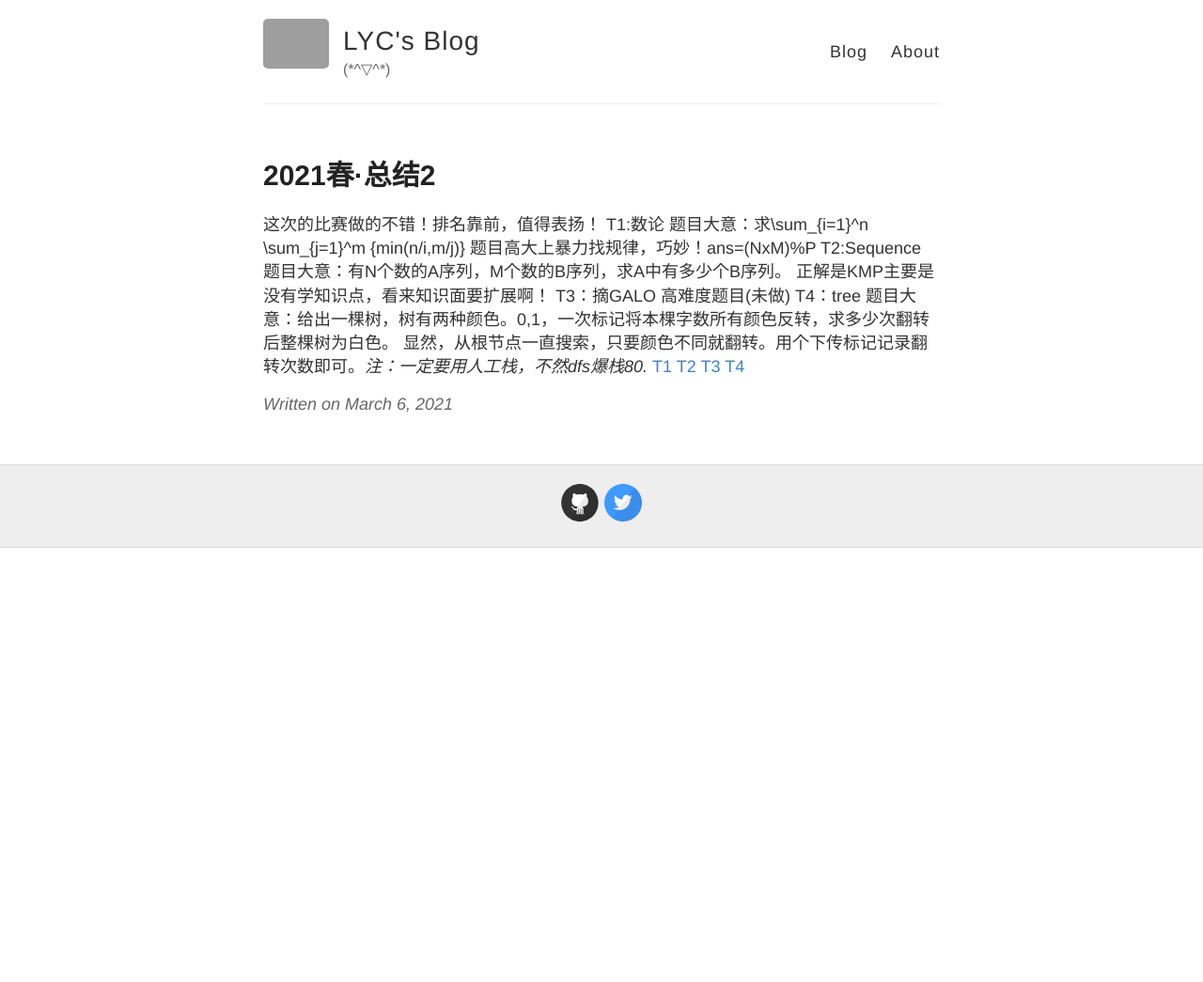
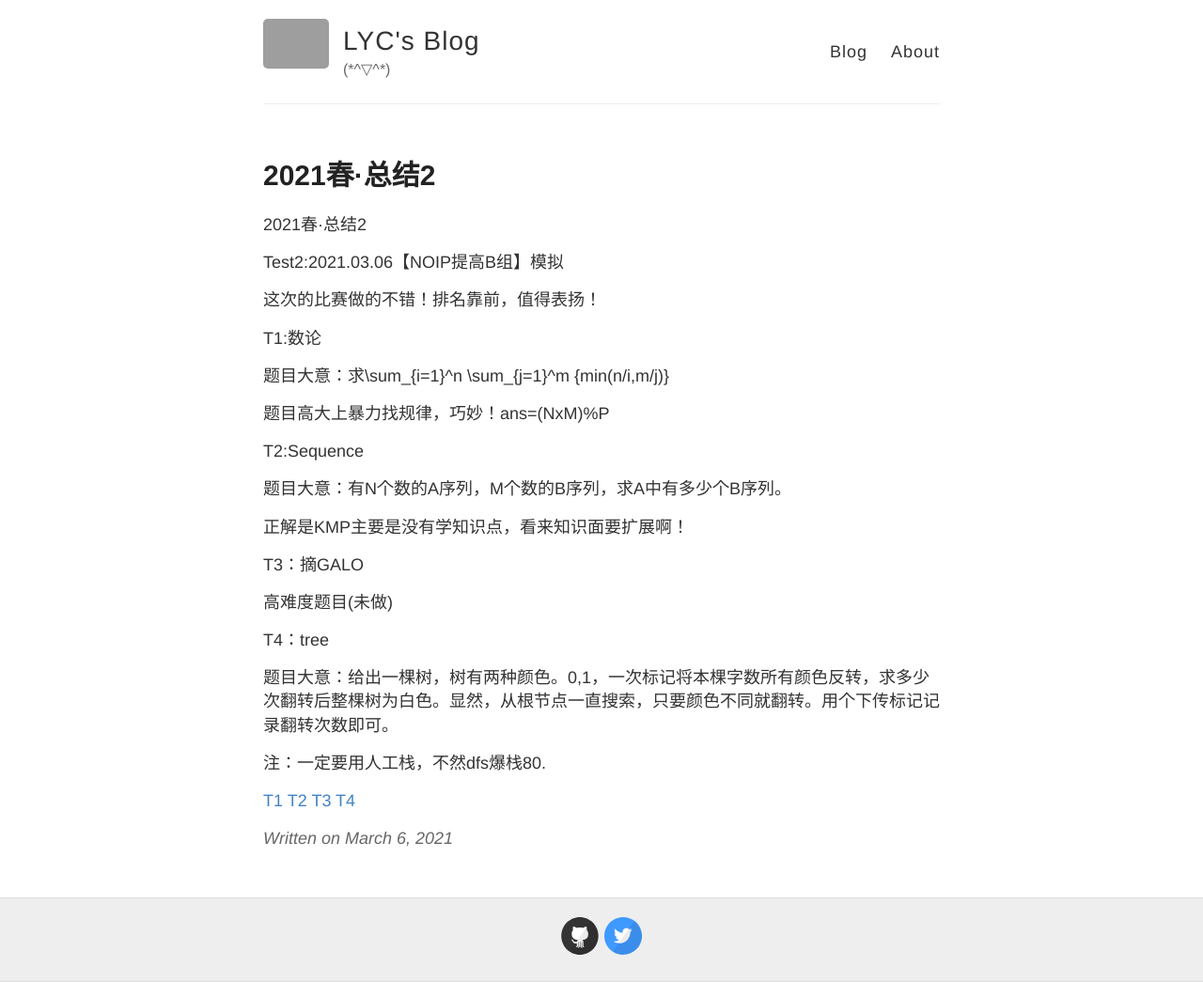
Before and after one commit to IchengU/IchengU.github.io, a Jekyll site: the page built from _posts/2021-3-6-2021春·总结2.md, in a window 1280 px wide. Shown: the whole page at 94% size. Built offline with Jekyll 4.4.1, drawn with Linux system fonts in a browser that asks for light colours; our own code applies the rules of GitHub Pages for plain Markdown files; before the commit the page ends 900 px from its top, so only the background shows below that; grey boxes are pictures that could not be loaded.

Commit message:
Update 2021-3-6-2021春·总结2.md

```diff
--- a/_posts/2021-3-6-2021春·总结2.md
+++ b/_posts/2021-3-6-2021春·总结2.md
@@ -1,15 +1,32 @@
+2021春·总结2
+
+Test2:2021.03.06【NOIP提高B组】模拟
+
 这次的比赛做的不错！排名靠前，值得表扬！
+
 T1:数论
+
 题目大意：求\sum_{i=1}^n \sum_{j=1}^m {min(n/i,m/j)}
+
 题目高大上暴力找规律，巧妙！ans=(NxM)%P
+
 T2:Sequence
+
 题目大意：有N个数的A序列，M个数的B序列，求A中有多少个B序列。
+
 正解是KMP主要是没有学知识点，看来知识面要扩展啊！
+
 T3：摘GALO
+
 高难度题目(未做)
+
 T4：tree
-题目大意：给出一棵树，树有两种颜色。0,1，一次标记将本棵字数所有颜色反转，求多少次翻转后整棵树为白色。
-显然，从根节点一直搜索，只要颜色不同就翻转。用个下传标记记录翻转次数即可。*注：一定要用人工栈，不然dfs爆栈80.*
+
+题目大意：给出一棵树，树有两种颜色。0,1，一次标记将本棵字数所有颜色反转，求多少次翻转后整棵树为白色。显然，从根节点一直搜索，只要颜色不同就翻转。用个下传标记记录翻转次数即可。
+
+注：一定要用人工栈，不然dfs爆栈80.
+
+
 [T1](https://gmoj.net/senior/#main/show/5425)
 [T2](https://gmoj.net/senior/#main/show/5437)
 [T3](https://gmoj.net/senior/#main/show/5426)
```
